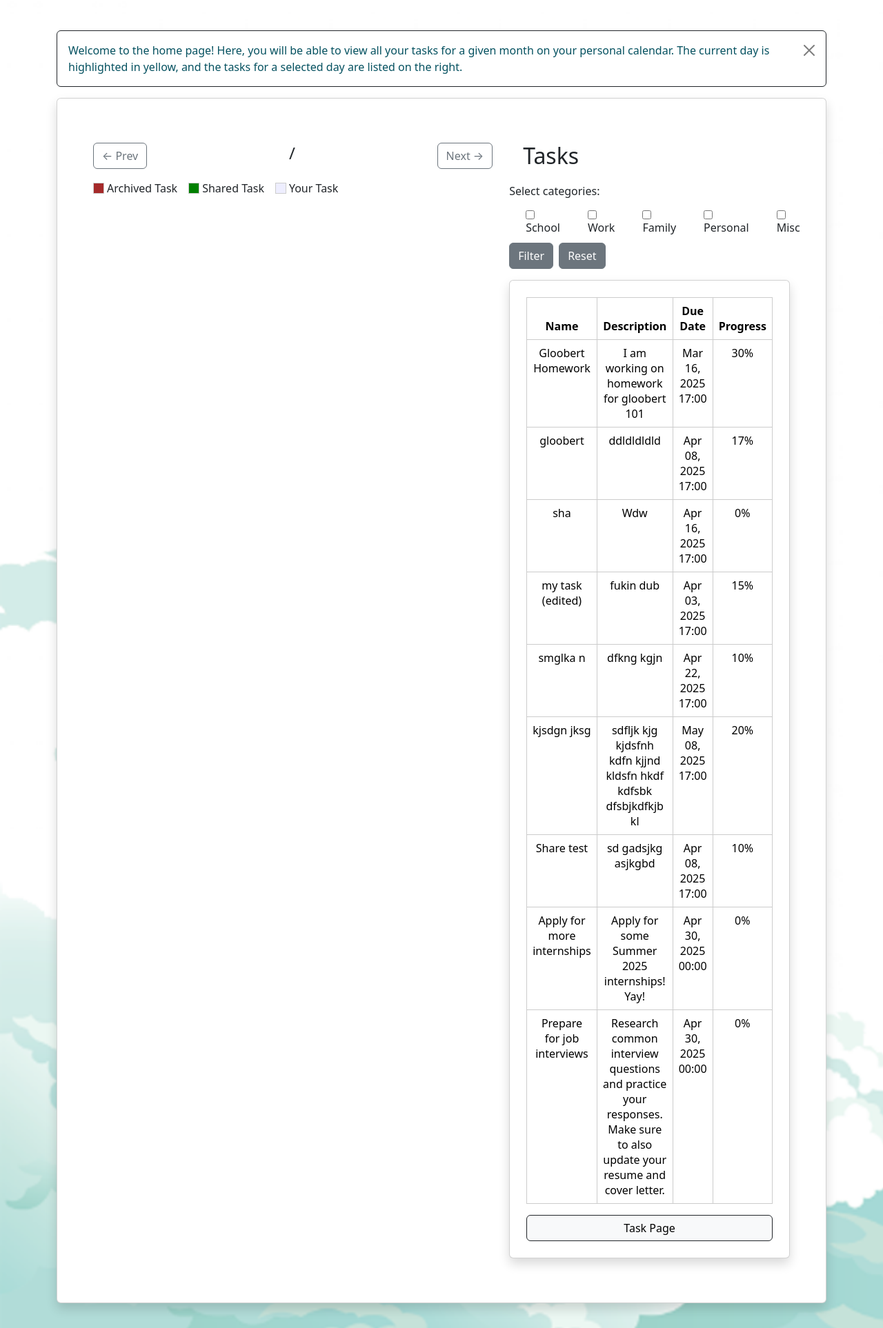
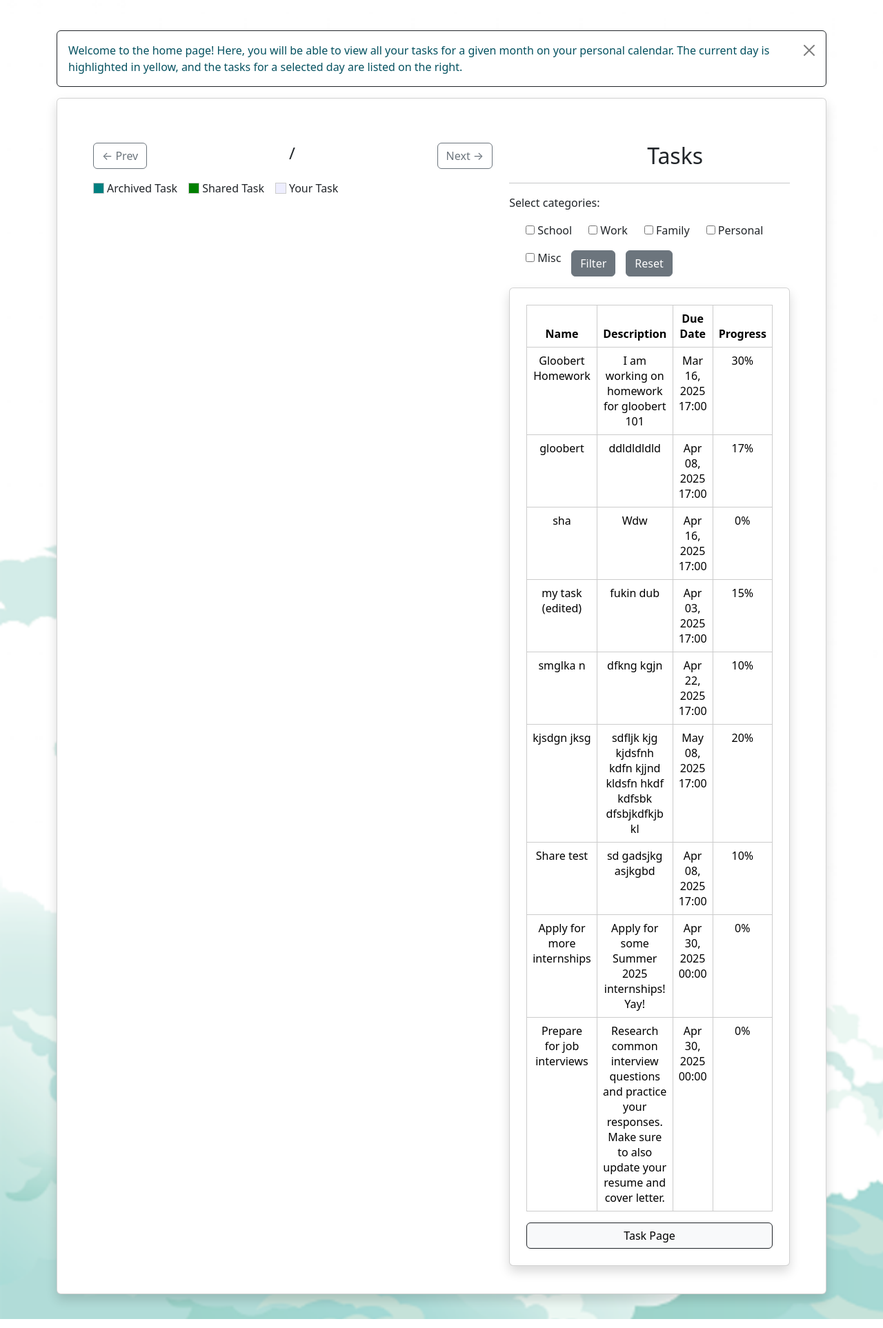
Before and after one commit to UCCS-SP25-CS4300-CS5300-1/Group-1-spring-2025, a Django app: template team1project/todoapp/templates/home.html in a window 1280 px wide. Shown: the part 96-2022 px from the top of the page at 69% size. Run offline with Django 5.2, Linux system fonts and the light colour scheme; the template is opened without the code that fills it: values that come from a table or form of the project are taken from there, others are empty; data comes from the database, SQL or seed files in the repository; both versions use the stored data as it was after the commit; parts of the project's set-up code (start-up, migrations or seed data) failed here and were passed over.

Commit message:
Small UI improvements

```diff
--- a/team1project/todoapp/templates/home.html
+++ b/team1project/todoapp/templates/home.html
@@ -54,7 +54,7 @@
 
 /* brown for archived tasks on the calendar */
 .calendar .task.archived {
-  background: brown !important;
+  background: teal !important;
   color: white !important;
 }
 
@@ -117,9 +117,9 @@ function resetFilter(){
   <button type="button" class="btn-close" data-bs-dismiss="alert" aria-label="Close"></button>
 </div>
 
-<div class="card p-4 shadow" style="max-width: 1200px; margin: 0 auto;">
+<div class="card p-4 shadow">
   <div class="card-body">
-  <div class="container my-4">
+  <div class="container mt-4">
       <div class="row">
   <title>Calendar - {{ month }}/{{ year }}</title>
   <style>
@@ -148,7 +148,7 @@ function resetFilter(){
 
       <div class="calendar‑legend d-flex gap-3 align-items-center mt-3">
         <div class="legend-item d-flex align-items-center">
-          <span class="legend-swatch me-1" style="width:16px; height:16px; background:brown; display:inline-block; border:1px solid #ccc;"></span>
+          <span class="legend-swatch me-1" style="width:16px; height:16px; background:teal; display:inline-block; border:1px solid #ccc;"></span>
           Archived Task
         </div>
         <div class="legend-item d-flex align-items-center">
@@ -165,24 +165,23 @@ function resetFilter(){
   </div>
       <!-- Optionally, list your tasks somewhere on the page -->
   <div class="col-md-5">
-      <h2 style="margin-bottom: 20px; margin-left: 20px;">Tasks</h2>
+      <h2 style="margin-bottom: 20px; margin-left: 200px;">Tasks</h2>
+      <hr>
       <!-- Filter tasks form -->
       <div class="filter-form">
         <form method="get" title="Select a category to filter all tasks based on their category assignment." name="filter_tasks" class="d-flex justify-content-between align-items-center flex-wrap gap-2">
             {% csrf_token %}
 
             <label class="form-label">{{ form.user_category_filter.label }}</label>
-            <div class="d-flex flex-row gap-3">
+            <div class="d-flex flex-row flex-wrap align-items-center">
                 {% for checkbox in form.user_category_filter %}
                     <div class="form-check">
                         {{ checkbox.tag }}
                         <label class="form-check-label">{{ checkbox.choice_label }}</label>
                     </div>
                 {% endfor %}
-            </div>
-            <div class="d-flex gap-2">
-                <button type="submit" name="make-filter" class="btn btn-secondary">Filter</button>
-                <button type="button" name="reset-filter" class="btn btn-secondary" onclick="resetFilter()">Reset</button>
+                <button type="submit" name="make-filter" class="btn btn-secondary" style="margin-left:15px; margin-right:15px; margin-top:15px;">Filter</button>
+                <button type="button" name="reset-filter" class="btn btn-secondary" style="margin-top:15px;" onclick="resetFilter()">Reset</button>
             </div>
         </form>
     </div>
--- a/team1project/todoapp/templates/profile_settings.html
+++ b/team1project/todoapp/templates/profile_settings.html
@@ -13,7 +13,7 @@
             <!-- Content Column -->
             <div class="col-md-12">
                 <div class="d-flex justify-content-end">
-                    <a href="{% url 'edit_profile' %}" class="btn btn-secondary" style="color: white; background-color: gray;">Edit</a>
+                    <a href="{% url 'edit_profile' %}" class="btn btn-secondary">Edit</a>
                 </div>
                 <h2 class="card-title" style="margin-bottom: 30px;">Profile Settings</h2>
 
--- a/team1project/todoapp/templates/task_archive.html
+++ b/team1project/todoapp/templates/task_archive.html
@@ -66,7 +66,7 @@
                         {% endfor %}
                     </td>
                     <td>
-                        <a href="{% url 'restore_task' task.id %}" class="btn btn-secondary btn-sm">Restore</a>
+                        <a href="{% url 'restore_task' task.id %}" class="btn btn-primary btn-sm">Restore</a>
                         <button class="btn btn-danger btn-sm" onclick="confirmDelete({{ task.id }})">Delete</button>
                     </td>
                 </tr>
```
Also changed, not shown: team1project/db.sqlite3, team1project/todoapp/migrations/0006_task_is_archived_webpushsubscription_and_more.py (added).
